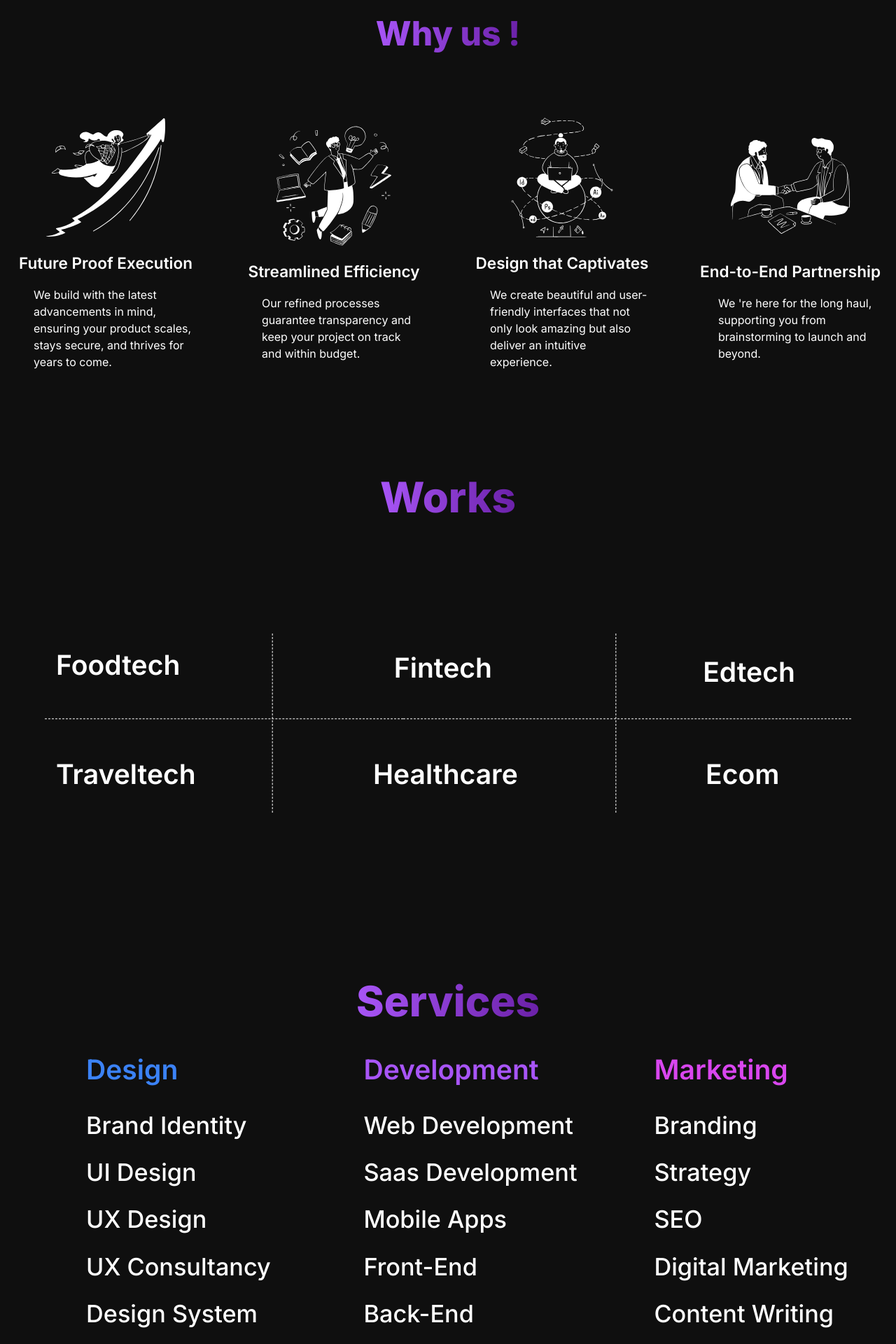
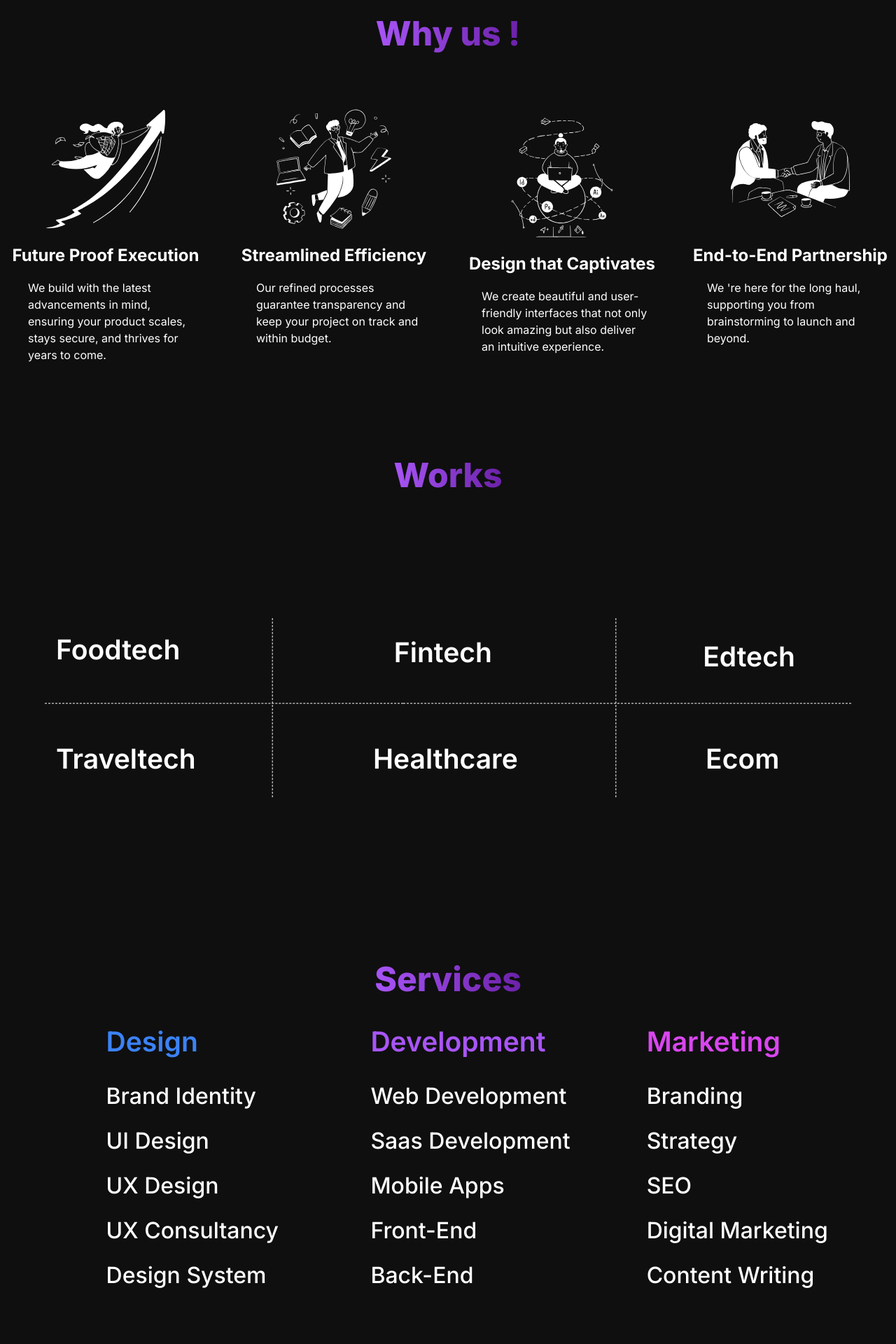
Before and after one commit to lalukrish/UXByte-Page, a Next.js app: page / in a window 1280 px wide. Shown: the part 1420-3340 px from the top of the page at 70% size. Built offline with nearby package versions, Linux system fonts and the light colour scheme.

Commit message:
bugs fixed almost

```diff
--- a/src/components/LetsTalk.jsx
+++ b/src/components/LetsTalk.jsx
@@ -3,7 +3,7 @@ import React from "react";
 const LetsTalk = () => {
   return (
     <div className="mt-20 text-center" id="lets_talk">
-      <div className="text-6xl font-extrabold mb-6">
+      <div className="text-5xl font-extrabold mb-6">
         <span className="bg-gradient-to-r from-purple-500 to-purple-800 bg-clip-text text-transparent">
           Let&apos;s talk!
         </span>
--- a/src/components/Services.jsx
+++ b/src/components/Services.jsx
@@ -12,13 +12,13 @@ const Services = () => {
     triggerOnce: false,
   });
   return (
-    <div className="mt-20 md:mt-0 text-center" id="services_id">
-      <div className="text-6xl font-extrabold mb-6">
+    <div className="mt-18  text-center " id="services_id">
+      <div className="text-5xl font-extrabold mb-6 md:mt-0">
         <span className="bg-gradient-to-r from-purple-500 to-purple-800 bg-clip-text text-transparent">
           Services
         </span>
       </div>
-      <div className="flex justify-center">
+      <div className="flex justify-center md:mt-0">
         <div className="grid grid-cols-1 sm:grid-cols-3 gap-8 justify-items-center">
           <motion.div
             ref={ref}
@@ -32,7 +32,7 @@ const Services = () => {
             <div className="text-start">
               <span className="text-blue-500 ">Design</span>
             </div>
-            <ul className="my-6 text-3xl font-medium text-start">
+            <ul className="my-6  font-medium text-start" style={{fontSize:32}}>
               <li className="my-4">Brand Identity</li>
               <li className="my-4">UI Design</li>
               <li className="my-4">UX Design</li>
@@ -53,7 +53,7 @@ const Services = () => {
               {" "}
               <span className="text-purple-500">Development</span>
             </div>
-            <ul className="my-6 text-3xl font-medium text-start">
+            <ul className="my-6  font-medium text-start" style={{fontSize:32}}>
               <li className="my-4">Web Development</li>
               <li className="my-4">Saas Development</li>
               <li className="my-4">Mobile Apps</li>
@@ -73,7 +73,7 @@ const Services = () => {
             <div className="text-start">
               <span className="text-fuchsia-500">Marketing</span>
             </div>
-            <ul className="my-6 text-3xl font-medium text-start">
+            <ul className="my-6  font-medium text-start" style={{fontSize:32}}>
               <li className="my-4">Branding</li>
               <li className="my-4">Strategy</li>
               <li className="my-4">SEO</li>
--- a/src/components/WhyUs.jsx
+++ b/src/components/WhyUs.jsx
@@ -18,17 +18,17 @@ const WhyUs = () => {
               height={200}
             />
             <div className="text-center">
-              <h1 className="text-2xl font-semibold my-4 ">
+              <h1 className="text-2xl font-semibold my-4" style={{fontSize:24,fontWeight:700}}>
                 Future Proof Execution
               </h1>
-              <p className="mx-20 text-left mr-6 md:ml-12 ">
+              <p className="mx-20  text-left mr-6 md:ml-10 " style={{fontSize:16,fontWeight:400}}>
                 We build with the latest advancements in mind, ensuring your
                 product scales, stays secure, and thrives for years to come.
               </p>
             </div>
           </div>
 
-          <div className="flex flex-col items-center justify-center my-8">
+          <div className="flex flex-col items-center justify-center my-8 md:mt-2">
             <Image
               src="/assets/smart-people.svg"
               alt=""
@@ -37,17 +37,17 @@ const WhyUs = () => {
               height={200}
             />
             <div className="text-center">
-              <h1 className="text-2xl font-semibold my-4">
+              <h1 className="text-2xl font-semibold my-4" style={{fontSize:24,fontWeight:700}}>
                 Streamlined Efficiency
               </h1>
-              <p className="mx-20 text-left mr-6 md:ml-12">
+              <p className="mx-20 text-left mr-6 md:ml-10" style={{fontSize:16,fontWeight:400}}>
                 Our refined processes guarantee transparency and keep your
                 project on track and within budget.{" "}
               </p>
             </div>
           </div>
 
-          <div className="flex flex-col items-center justify-center my-8">
+          <div className="flex flex-col items-center justify-center my-8 md:mt-8">
             <Image
               src="/assets/designer-working.svg"
               alt=""
@@ -56,17 +56,17 @@ const WhyUs = () => {
               height={200}
             />
             <div className="text-center">
-              <h1 className="text-2xl font-semibold my-4">
+              <h1 className="text-2xl font-semibold my-4" style={{fontSize:24,fontWeight:700}}>
                 Design that Captivates
               </h1>
-              <p className="mx-20 text-left mr-6 md:ml-12">
+              <p className="mx-20 text-left mr-6 md:ml-9" style={{fontSize:16,fontWeight:400}}>
                 We create beautiful and user-friendly interfaces that not only
                 look amazing but also deliver an intuitive experience.{" "}
               </p>
             </div>
           </div>
 
-          <div className="flex flex-col items-center justify-center">
+          <div className="flex flex-col items-center justify-center my-8 md:mt-2">
             <Image
               src="/assets/business-deal.svg"
               alt=""
@@ -75,10 +75,10 @@ const WhyUs = () => {
               height={200}
             />
             <div className="text-center">
-              <h1 className="text-2xl font-semibold my-4">
+              <h1 className="text-2xl font-semibold my-4" style={{fontSize:24,fontWeight:700}}>
                 End-to-End Partnership
               </h1>
-              <p className="mx-20 text-left mr-6 md:ml-12">
+              <p className="mx-20 text-left mr-6 md:ml-8" style={{fontSize:16,fontWeight:400}}>
                 We &apos;re here for the long haul, supporting you from brainstorming
                 to launch and beyond.{" "}
               </p>
--- a/src/components/works.jsx
+++ b/src/components/works.jsx
@@ -11,10 +11,10 @@ const Works = () => {
   // };
 
   return (
-    <div className="hidden md:block md:mb-0">
-      <div className="text-6xl font-extrabold  text-center" id="works_id">
+    <div className="hidden md:block md:mb-0 mt-0">
+      <div className="text-5xl font-extrabold  text-center " id="works_id">
         <div
-          className="absolute md:my-20  inset-x-0"
+          className="absolute md:my-20  inset-x-0 "
           style={{ textAlign: "center" }}
         >
           {" "}
@@ -23,8 +23,8 @@ const Works = () => {
           </span>
         </div>
       </div>
-      <div className="md:block  md:ml-20 mr-28" >
-        <div className="flex justify-center items-center h-screen">
+      <div className="md:block  md:ml-20 mr-28 " >
+        <div className="flex justify-center items-center h-screen md:mt-0">
           <div className="relative flex">
             {/* First Cross */}
             <div
```
